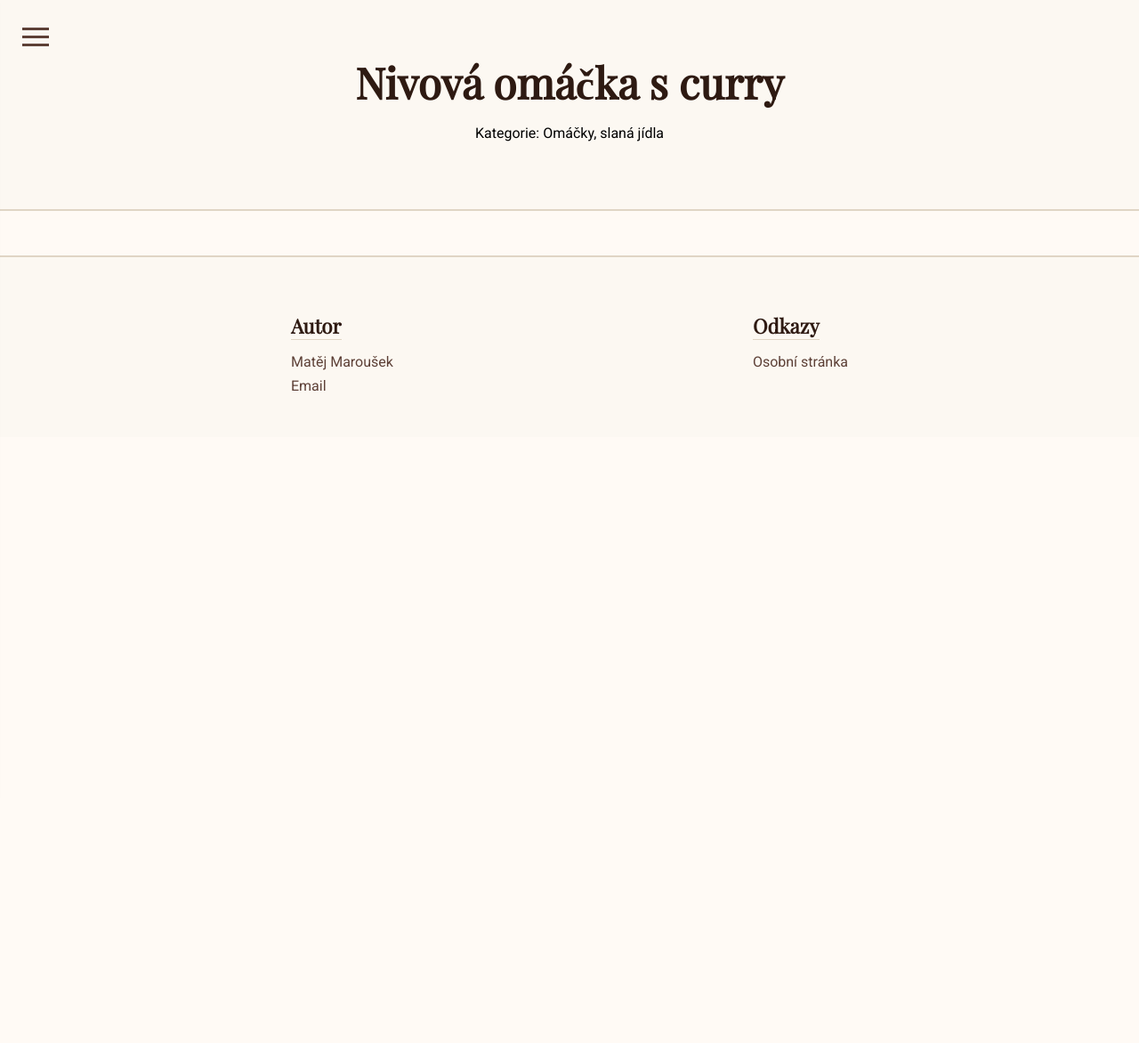
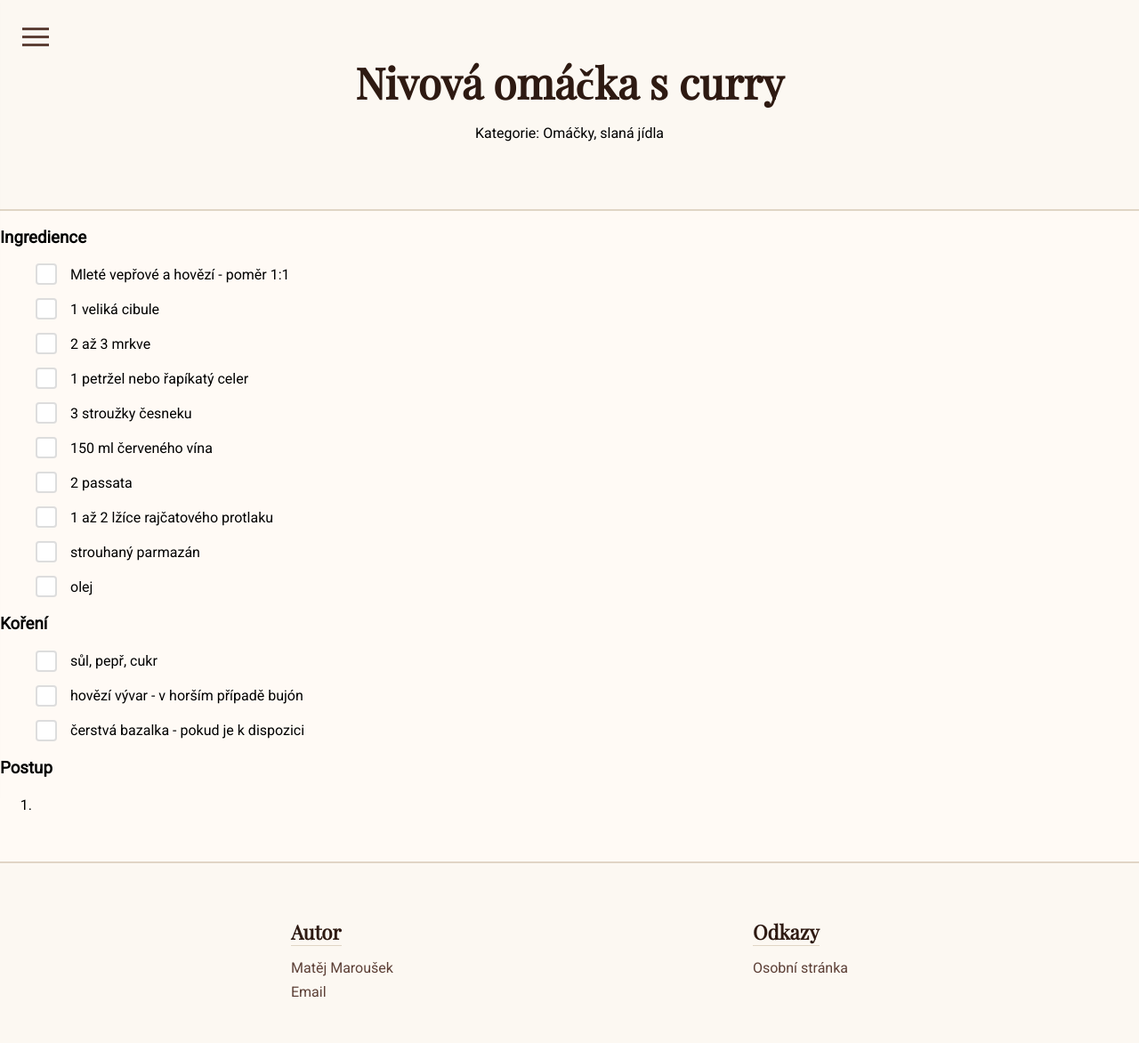
Before and after one commit to M4thys02/Cookbook, a Jekyll site: the page built from _recipes/sauces/bolognese.md, in a window 1280 px wide. Shown: the whole page at 89% size. Built offline with Jekyll 4.4.1, drawn with Linux system fonts in a browser that asks for light colours; some web fonts are replaced; before the commit the page ends 900 px from its top, so only the background shows below that.

Commit message:
Ingredients and spice for bolognese soup

```diff
--- a/_recipes/sauces/bolognese.md
+++ b/_recipes/sauces/bolognese.md
@@ -3,3 +3,22 @@ layout: sauces_layout
 title: "Nivová omáčka s curry"
 category: "Omáčky, slaná jídla"
 ---
+### Ingredience
+* Mleté vepřové a hovězí - poměr 1:1
+* 1 veliká cibule
+* 2 až 3 mrkve
+* 1 petržel nebo řapíkatý celer
+* 3 stroužky česneku
+* 150 ml červeného vína
+* 2 passata
+* 1 až 2 lžíce rajčatového protlaku
+* strouhaný parmazán
+* olej
+
+### Koření
+* sůl, pepř, cukr
+* hovězí vývar - v horším případě bujón
+* čerstvá bazalka - pokud je k dispozici
+
+### Postup
+1.
```
Also changed, not shown: _recipes/sauces/nivova.md (+1 -1 lines).
